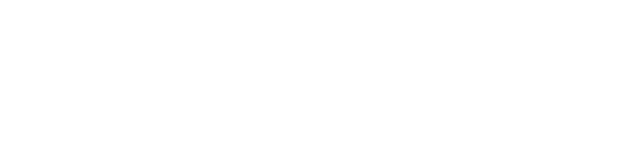
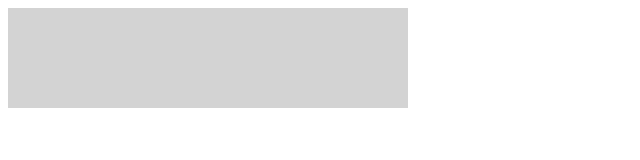
Before and after one commit to SchoolYW/memory, a plain HTML site: page index.html in a window 1280 px wide. Shown: the whole page, without its empty margins (0-640 px from the left). Drawn offline with Linux system fonts and the light colour scheme.

Commit message:
Update style.css
ein paar styler änderungen (hintergrund-farbe, ausmaße)

```diff
--- a/stylesheets/style.css
+++ b/stylesheets/style.css
@@ -1,4 +1,6 @@
 .card{
-  color: red;
-  margin: 10;
+  background-color: lightgrey;
+  width: 100px;
+  height: 100px;
+  float: left;
 }
```
